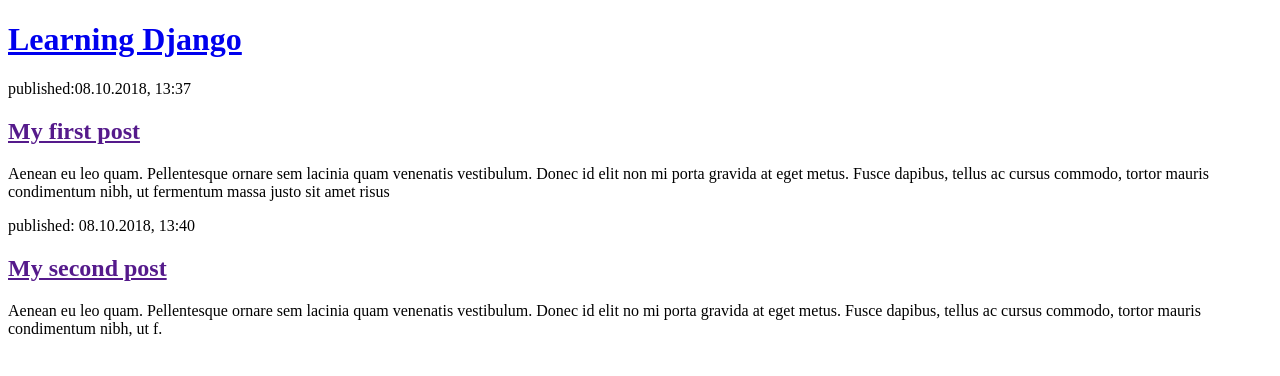
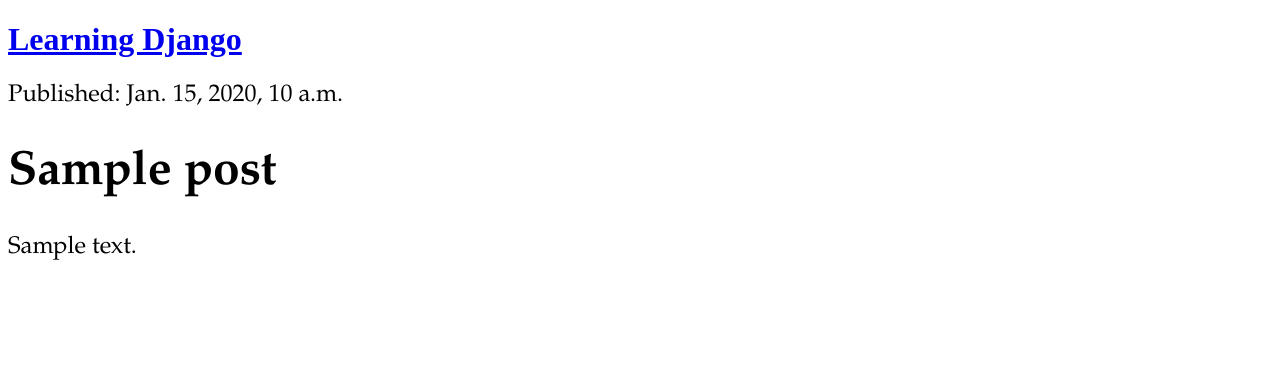
Before and after one commit to nuhyamin/my-first-blog, a Django app: template blog/templates/blog/post_list.html in a window 1280 px wide. Shown: the top 376 px of the page. Run offline with Django 3.2, Linux system fonts and the light colour scheme; the template is opened without the code that fills it: values that come from a table or form of the project are taken from there, others are empty; tables that the repository leaves empty hold one stand-in row (values such as "Sample post").

Commit message:
Modified templates to display posts from database

```diff
--- a/blog/templates/blog/post_list.html
+++ b/blog/templates/blog/post_list.html
@@ -2,20 +2,22 @@
 <html>
 <head>
 	<title>MY blog</title>
+	<style type="text/css">
+		.postcontent{font-family: book antiqua;
+					font-size:18pt;
+					text-align: justify;}
+	</style>
 </head>
 <body>
 	<div>
 		<h1><a href="/">Learning Django</a></h1>
 	</div>
-	<div>
-		<p>published:08.10.2018, 13:37</p>
-		<h2><a href="">My first post</a></h2>
-		<p>Aenean eu leo quam. Pellentesque ornare sem lacinia quam venenatis vestibulum. Donec id elit non mi porta gravida at eget metus. Fusce dapibus, tellus ac cursus commodo, tortor mauris condimentum nibh, ut fermentum massa justo sit amet risus</p>
+	{% for post in posts %}
+	<div class='postcontent'>
+		<p>Published: {{post.published_date}}</p>
+		<h1>{{post.title}}</h1>
+		<p>{{post.text|linebreaksbr}}
 	</div>
-	<div>
-		<p>published: 08.10.2018, 13:40</p>
-		<h2><a href="">My second post</a></h2>
-		<p>Aenean eu leo quam. Pellentesque ornare sem lacinia quam venenatis vestibulum. Donec id elit no mi porta gravida at eget metus. Fusce dapibus, tellus ac cursus commodo, tortor mauris condimentum nibh, ut f.</p>
-	</div>
+	{% endfor %}
 </body>
 </html>
--- a/blog/views.py
+++ b/blog/views.py
@@ -1,6 +1,8 @@
 from django.shortcuts import render
-
+from .models import Post
+from django.utils import timezone
 # Create your views here.
 
 def post_list(request):
-	return render(request, 'blog/post_list.html', {})
+	posts=Post.objects.filter(published_date__lte=timezone.now()).order_by('published_date')
+	return render(request, 'blog/post_list.html', {'posts':posts})
--- a/mysite/settings.py
+++ b/mysite/settings.py
@@ -23,7 +23,7 @@
 SECRET_KEY = 'r9271h=2yfn%cvme#hmy&s8w43^l=lxbgid=_b*#!b$zvs61k('
 
 # SECURITY WARNING: don't run with debug turned on in production!
-DEBUG = False
+DEBUG = True
 
 ALLOWED_HOSTS = []
 
```
